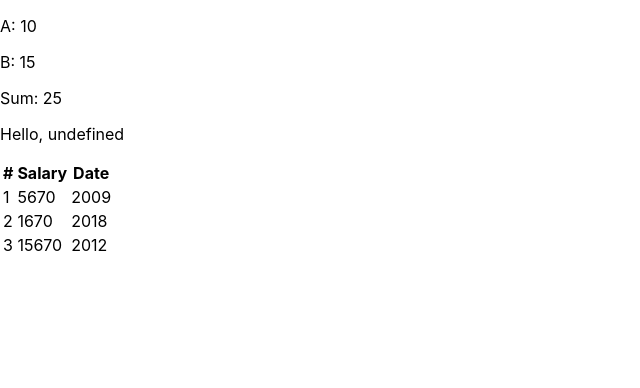
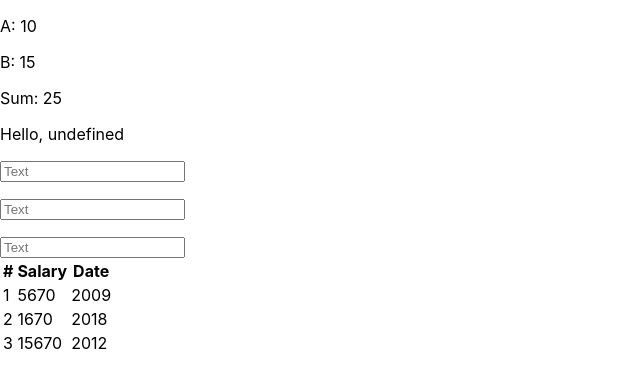
Before and after one commit to polyerter/react-402, a React (Create React App) app: page / in a window 1280 px wide. Shown: the top 388 px of the page, without its empty margins (0-640 px from the left). Built offline with nearby package versions, Linux system fonts and the light colour scheme.

Commit message:
add component calculator

```diff
--- a/src/App.js
+++ b/src/App.js
@@ -1,4 +1,5 @@
 import './App.css';
+import { Calculator } from './apps/calculator';
 
 function hello(user) {
   if (user) {
@@ -46,7 +47,6 @@ function App() {
   // forEach
   // map
 
-
   // <tr><td>11</td><td>5670</td><td>2018</td></tr>
   const salaries = user.salaries.map((salary, index) => {
     return <tr><td>{index + 1}</td><td>{salary.salary}</td><td>{salary.from_date}</td></tr>
@@ -61,6 +61,12 @@ function App() {
       <p>Sum: {a + b}</p>
 
       <p>{c}, {name}</p>
+
+      {/* <p>{Calculator()}</p> */}
+      {/* <Calculator user={user} a={'text'} b={b}/> */}
+      <Calculator/>
+      <Calculator/>
+      <Calculator/>
 
       <table>
         <thead>
--- /dev/null
+++ b/src/apps/calculator.js
@@ -0,0 +1,12 @@
+import { useState } from "react";
+
+export function Calculator(props) {
+    const [text, setText] = useState('');
+
+    return <>
+        <p>{text}</p>
+        <input type='text' placeholder="Text" onChange={(event) => {
+            setText(event.target.value);
+        }}/>
+    </>;
+}
```
